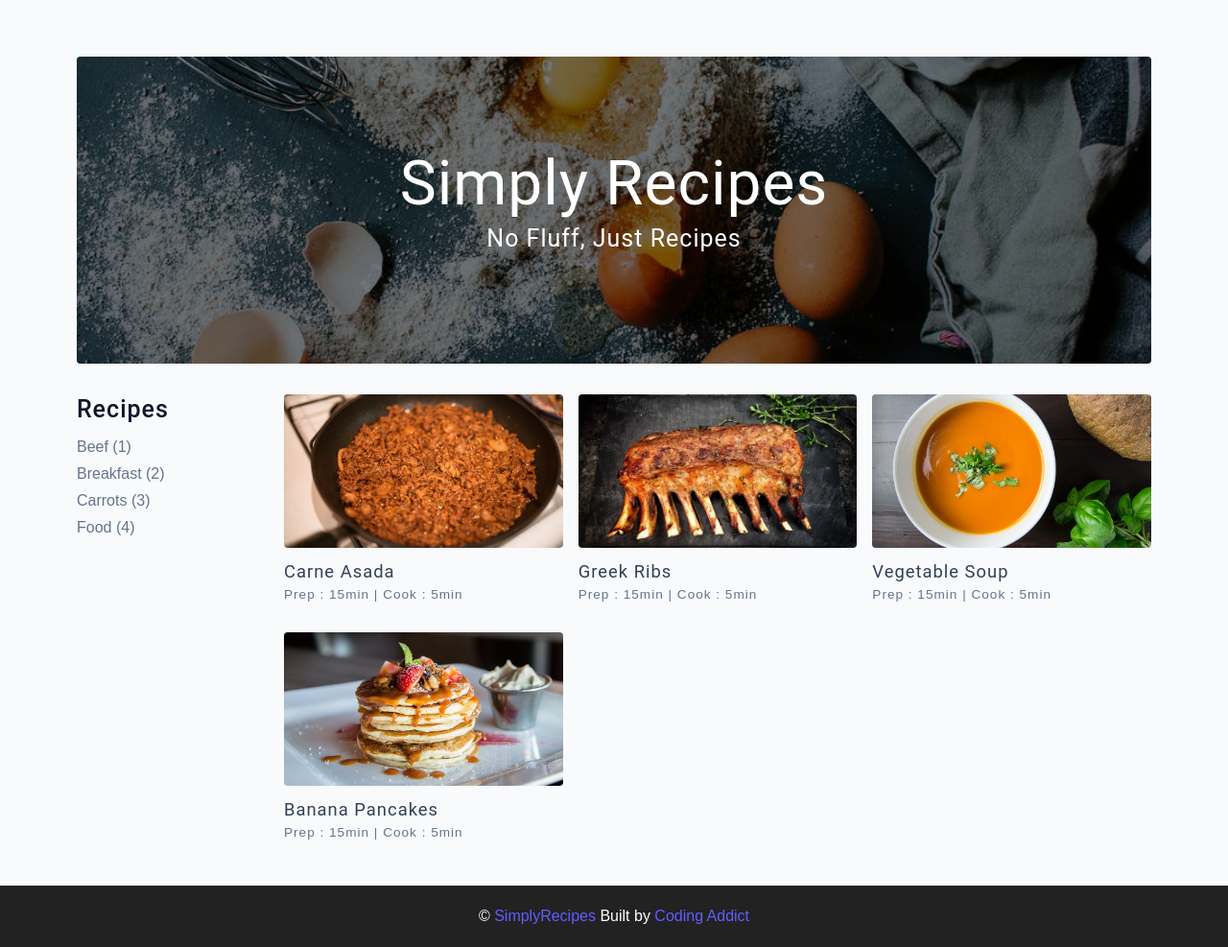
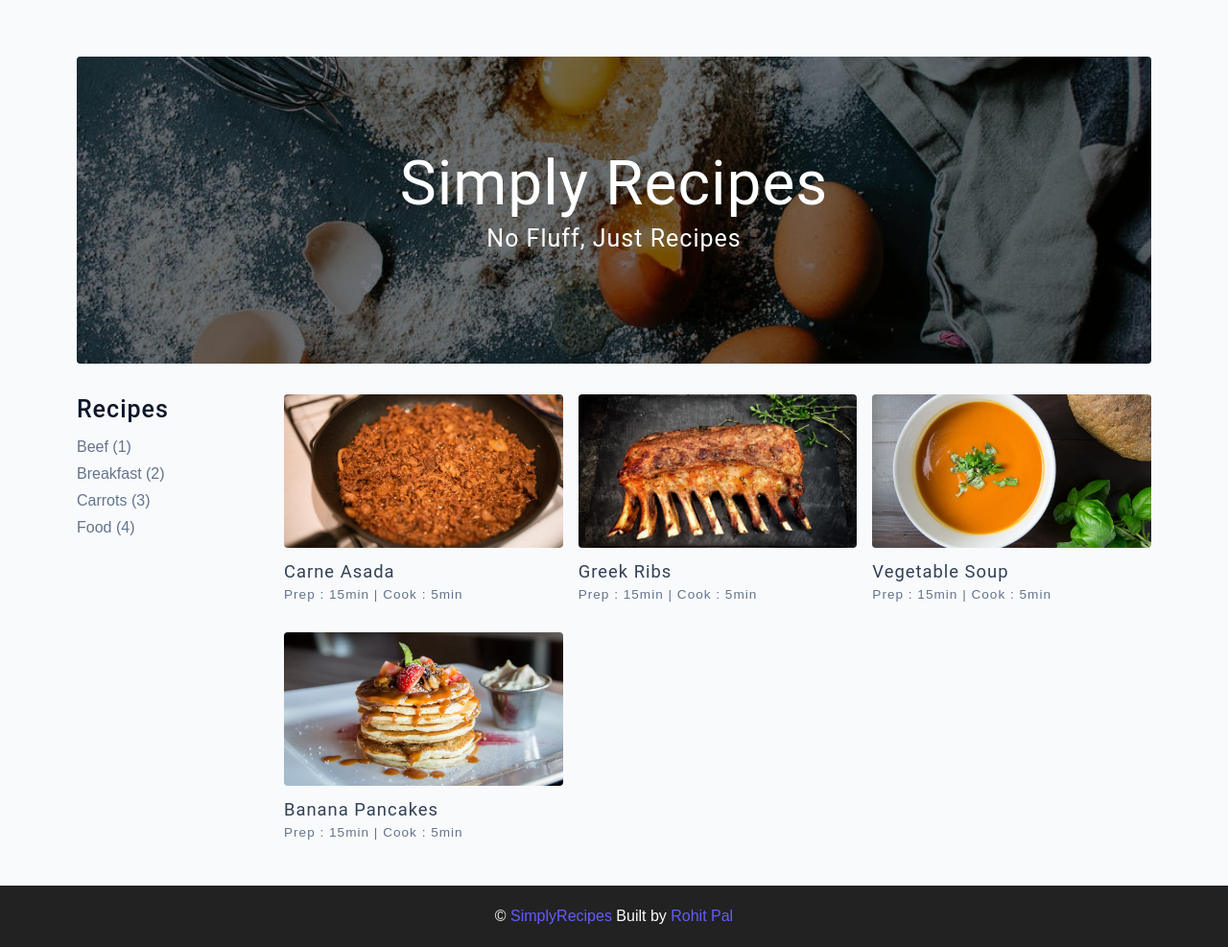
Before and after one commit to ROHIT922PAL/simply-recipes.github.io, a plain HTML site: page index.html in a window 1280 px wide. Shown: the part 69-1056 px from the top of the page at 96% size. Drawn offline with nearby package versions, Linux system fonts and the light colour scheme.

Commit message:
Update index.html

```diff
--- a/index.html
+++ b/index.html
@@ -122,7 +122,7 @@
       <p>
         &copy; <span id="date"></span>
         <span class="footer-logo">SimplyRecipes</span> Built by
-        <a href="https://www.johnsmilga.com/">Coding Addict</a>
+        <a href="https://www.johnsmilga.com/">Rohit Pal</a>
       </p>
     </footer>
 
```
